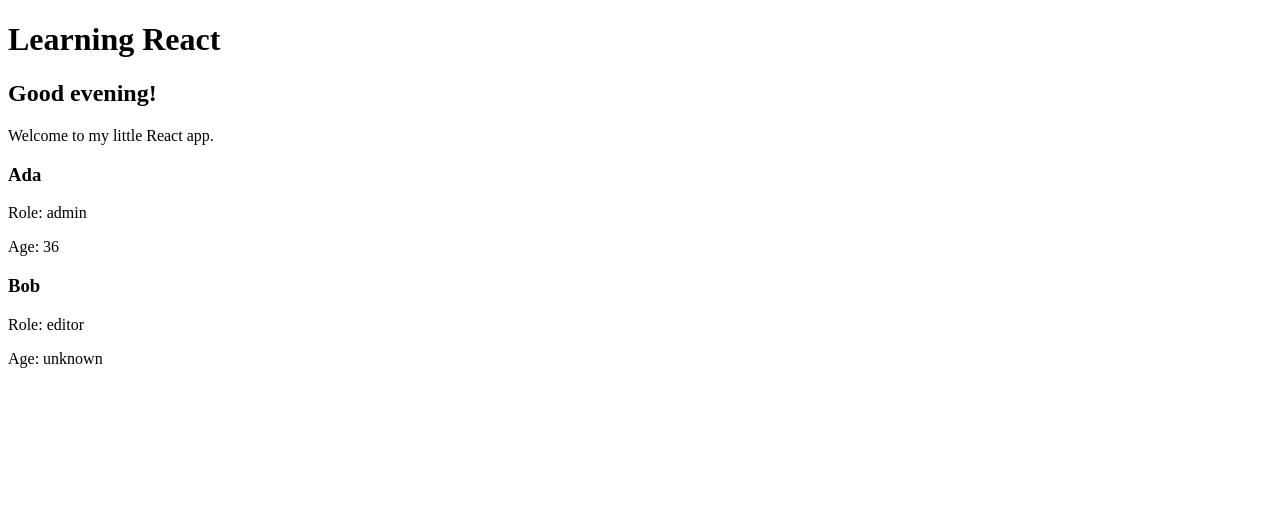
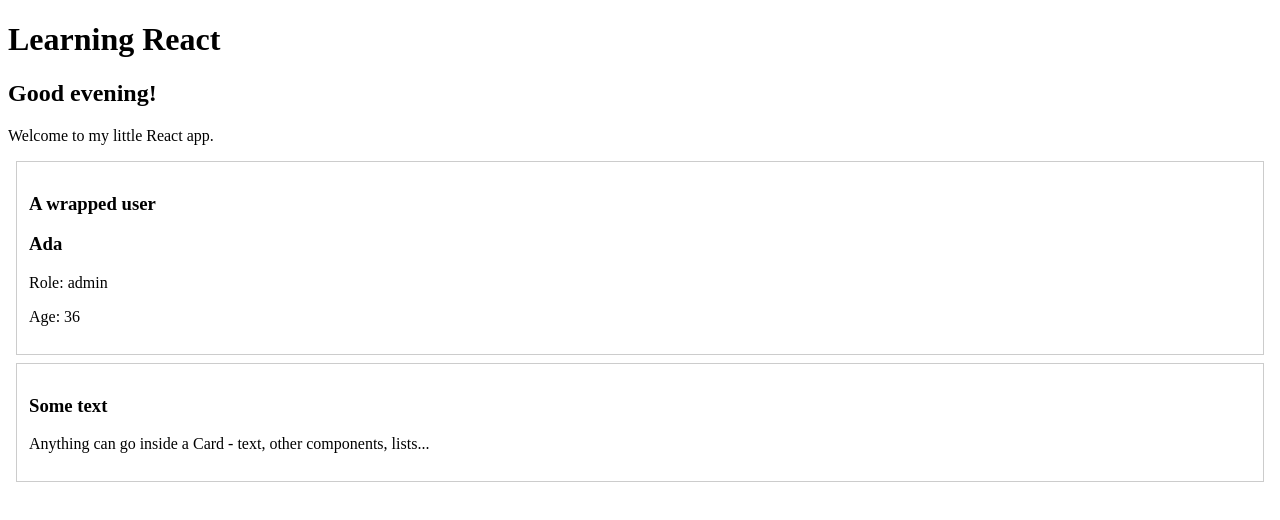
Before and after one commit to kkelichika/react-development, a React (Create React App) app: page / in a window 1280 px wide. Shown: the top 520 px of the page. Built offline with nearby package versions, Linux system fonts and the light colour scheme.

Commit message:
Add component composition with props.children (Card)

```diff
--- a/src/App.js
+++ b/src/App.js
@@ -4,6 +4,7 @@
 import React from "react";
 import Greeting from "./components/Greeting";
 import UserCard from "./components/UserCard";
+import Card from "./components/Card";
 
 function App() {
   return (
@@ -11,9 +12,14 @@
       <h1>Learning React</h1>
       <Greeting />
 
-      {/* the SAME component, reused with different props */}
-      <UserCard name="Ada" role="admin" age={36} />
-      <UserCard name="Bob" role="editor" />
+      {/* Card wraps whatever I nest inside it (its children) */}
+      <Card title="A wrapped user">
+        <UserCard name="Ada" role="admin" age={36} />
+      </Card>
+
+      <Card title="Some text">
+        <p>Anything can go inside a Card - text, other components, lists...</p>
+      </Card>
     </div>
   );
 }
--- /dev/null
+++ b/src/components/Card.js
@@ -0,0 +1,22 @@
+// Composition with props.children.
+//
+// Components can be nested inside each other. Whatever you put BETWEEN a
+// component's tags arrives as a special prop called "children". This lets
+// me build a generic wrapper (like a Card) and put anything inside it.
+//
+// This is React's preferred way to share layout/behaviour - composition,
+// just like I practiced in plain JavaScript.
+
+import React from "react";
+
+function Card({ title, children }) {
+  return (
+    <div className="card" style={{ border: "1px solid #ccc", padding: 12, margin: 8 }}>
+      {title && <h3>{title}</h3>}
+      {/* children is whatever was placed between <Card> and </Card> */}
+      <div className="card-body">{children}</div>
+    </div>
+  );
+}
+
+export default Card;
```
Also changed, not shown: 1 other file (tests, documents, lock files or other folders).
